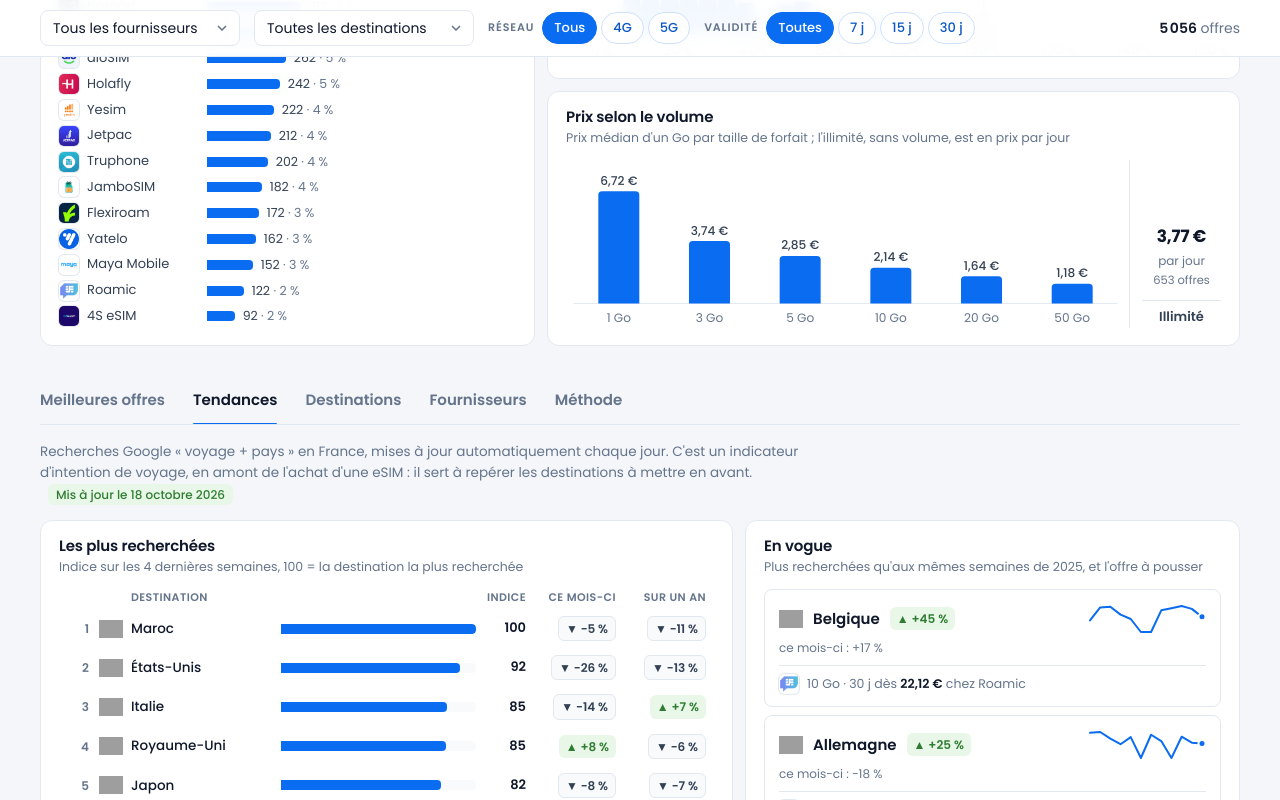
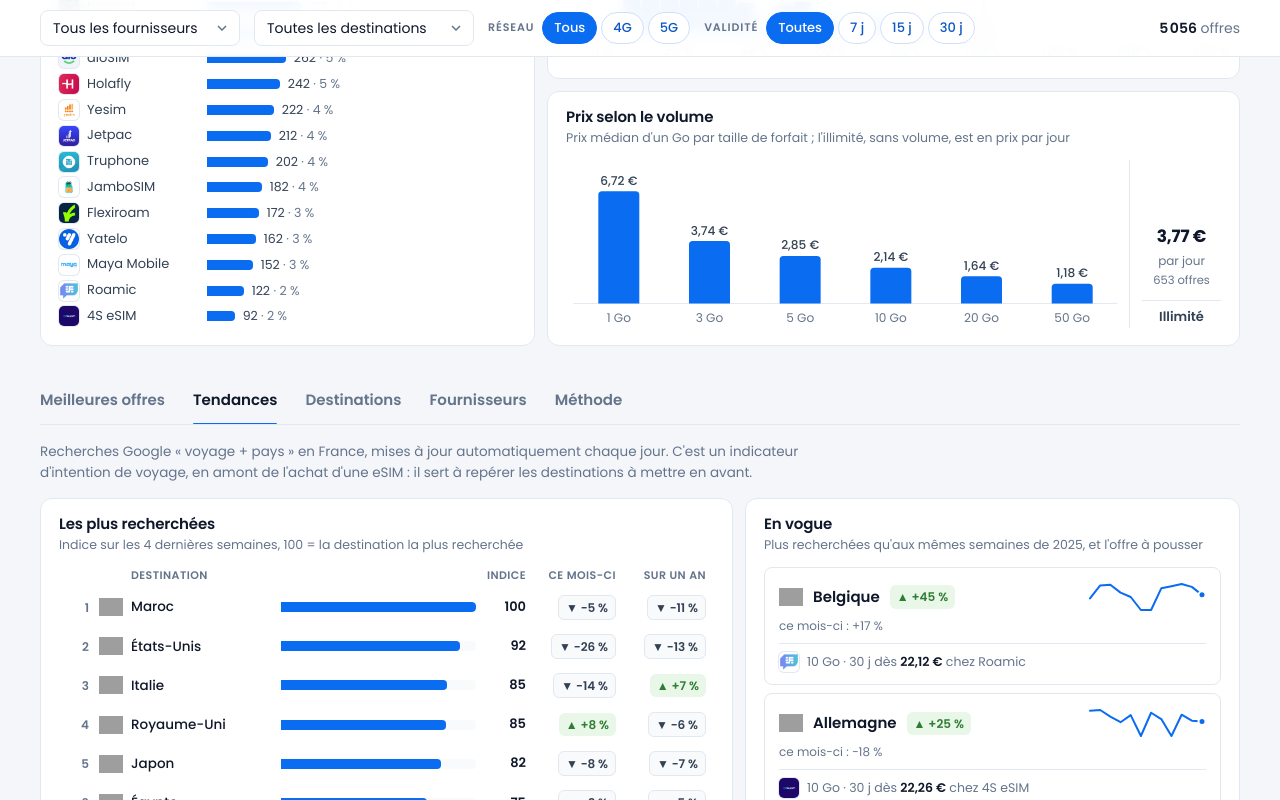
Before and after one commit to acanavat/mybestsim-dashboard, a Next.js app: page / in a window 1280 px wide. Both pictures are taken after a click on the tab "Tendances". Shown: the part 497-1297 px from the top of the page. Built offline with nearby package versions, Linux system fonts and the light colour scheme; grey boxes are pictures that could not be loaded.

Commit message:
Retrait de la date de mise à jour dans l'onglet Tendances

```diff
--- a/src/app/globals.css
+++ b/src/app/globals.css
@@ -431,8 +431,6 @@
 }
 
 /* ---------- Tendances ---------- */
-.trend-stamp { display: inline-block; margin-left: 8px; font-size: 12px; font-weight: 500; color: var(--green-ink); background: var(--green-wash); border-radius: 6px; padding: 1px 8px; }
-.trend-stamp.stale { color: #9a3412; background: #fff3e0; }
 .trends-grid { display: grid; grid-template-columns: minmax(0, 7fr) minmax(0, 5fr); gap: 12px; align-items: start; }
 .trend-list, .rising { list-style: none; margin: 0; padding: 0; display: grid; gap: 2px; }
 .trend-row {
@@ -475,5 +473,4 @@
   .trend-bar { display: none; }
   .rising-item { grid-template-columns: minmax(0, 1fr) 84px; }
   .spark { width: 84px; }
-  .trend-stamp { margin: 6px 0 0; }
 }
--- a/src/components/TrendsPanel.tsx
+++ b/src/components/TrendsPanel.tsx
@@ -4,10 +4,6 @@
 
 // En dessous de cet indice, le volume de recherche est trop faible pour qu'une hausse soit significative.
 const MIN_INTEREST = 5;
-const STALE_DAYS = 3;
-
-const dateFr = (iso: string) =>
-  new Intl.DateTimeFormat('fr-FR', { day: 'numeric', month: 'long', year: 'numeric', timeZone: 'Europe/Paris' }).format(new Date(iso));
 
 const LOW_VOLUME = 'Volume de recherche trop faible pour une évolution fiable';
 
@@ -56,7 +52,6 @@
     );
   }
 
-  const ageDays = (Date.now() - new Date(data.fetchedAt).getTime()) / 86_400_000;
   const top = data.countries.slice(0, 10);
   // « En vogue » = plus recherché qu'à la même époque l'an dernier : neutralise les effets de saison.
   const rising = data.countries
@@ -70,10 +65,6 @@
       <p className="panel-intro">
         Recherches Google « voyage + pays » en France, mises à jour automatiquement chaque jour. C&apos;est un indicateur
         d&apos;intention de voyage, en amont de l&apos;achat d&apos;une eSIM : il sert à repérer les destinations à mettre en avant.
-        <span className={`trend-stamp${ageDays > STALE_DAYS ? ' stale' : ''}`}>
-          {ageDays > STALE_DAYS ? 'Dernière mise à jour réussie le ' : 'Mis à jour le '}
-          {dateFr(data.fetchedAt)}
-        </span>
       </p>
 
       <div className="trends-grid">
```
